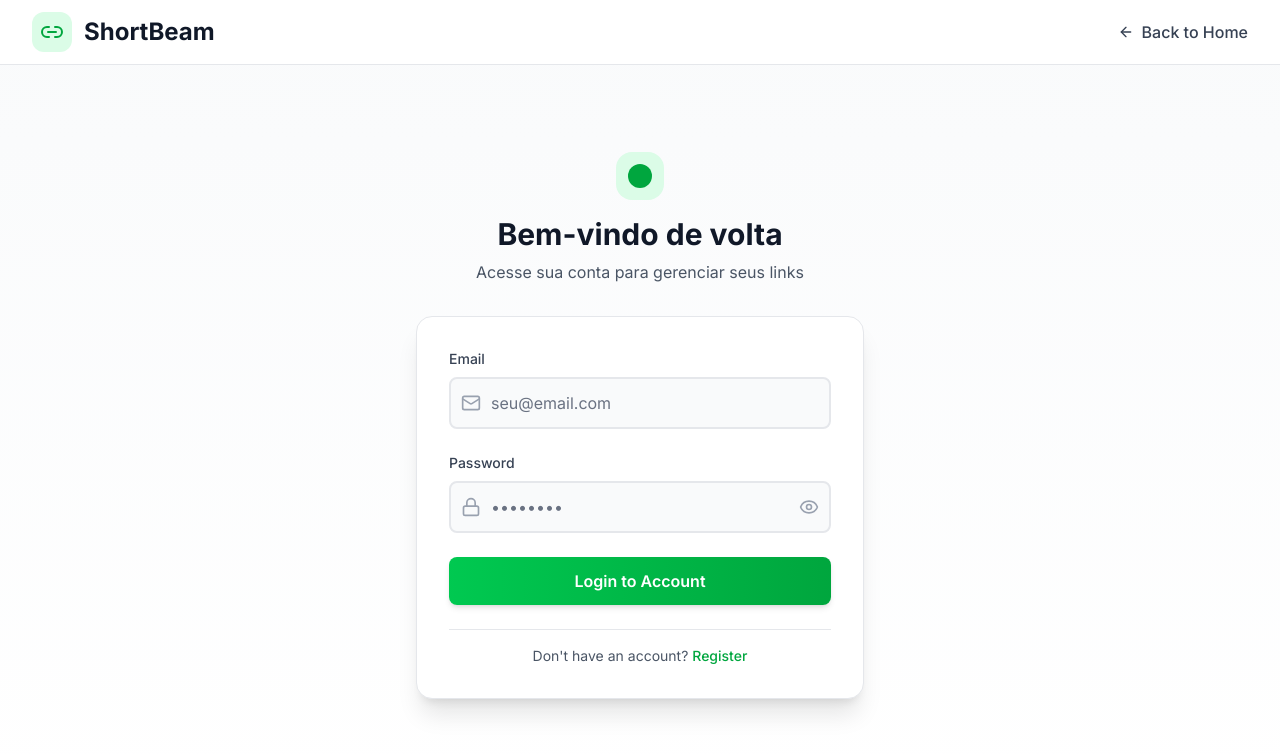
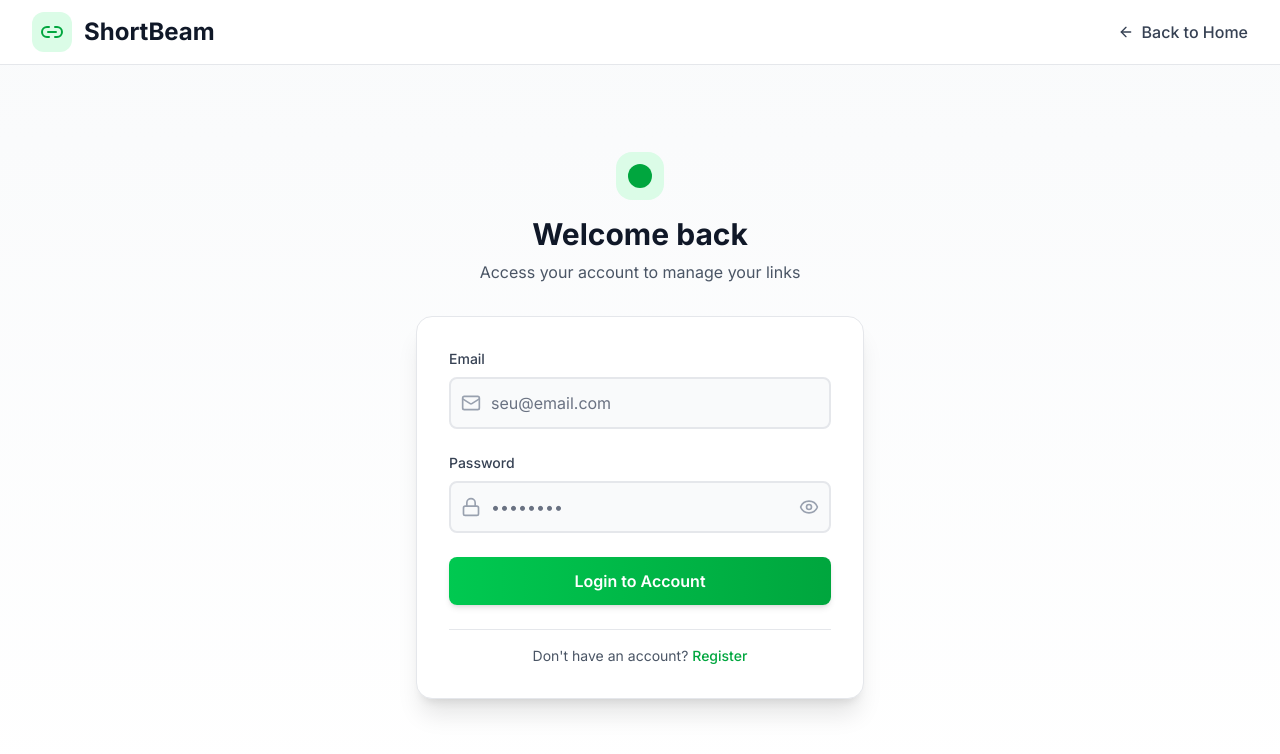
Before and after one commit to Leoarf/shortbeam, a Next.js app: page /login in a window 1280 px wide. Shown: the top 754 px of the page. Built offline with nearby package versions, Linux system fonts and the light colour scheme.

Commit message:
chore: replace portuguese text with english text in login page

```diff
--- a/app/login/page.tsx
+++ b/app/login/page.tsx
@@ -12,10 +12,10 @@ export default function LoginPage() {
               <div className="w-6 h-6 bg-green-600 rounded-full"></div>
             </div>
             <h1 className="text-3xl font-bold text-gray-900 mb-2">
-              Bem-vindo de volta
+              Welcome back
             </h1>
             <p className="text-gray-600">
-              Acesse sua conta para gerenciar seus links
+              Access your account to manage your links
             </p>
           </div>
           <LoginForm />
```
